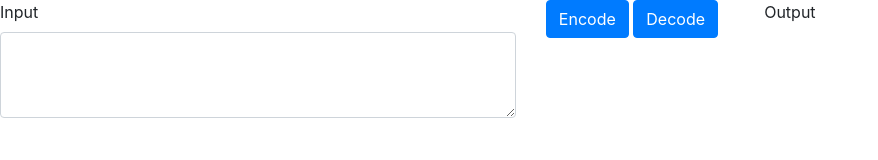
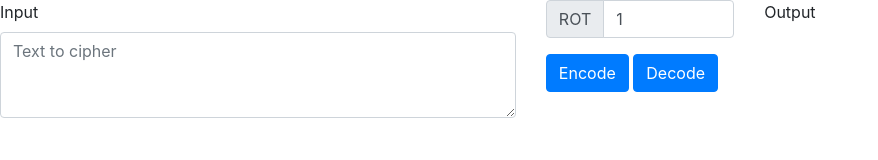
Before and after one commit to minicatsCB/caesar-cipher, a plain HTML site: page app.html in a window 1280 px wide. Shown: the whole page, without its empty margins (0-878 px from the left). Drawn offline with nearby package versions, Linux system fonts and the light colour scheme.

Commit message:
Add offset input

```diff
--- a/app.html
+++ b/app.html
@@ -11,11 +11,18 @@
                 <form id="input-form">
                     <div class="form-group">
                         <label for="from">Input</label>
-                        <textarea class="form-control" id="from" rows="3"></textarea>
+                        <textarea id="from" class="form-control" rows="3" placeholder="Text to cipher" required></textarea>
                     </div>
                 </form>
             </div>
             <div class="col-lg-2">
+                <div class="input-group mb-3">
+                    <div class="input-group-prepend">
+                        <span class="input-group-text">ROT</span>
+                    </div>
+                    <input id="offset" type="number" class="form-control" min="0" value="1" required>
+                </div>
+
                 <button data-action="encode" type="submit" class="btn btn-primary" form="input-form">Encode</button>
                 <button data-action="decode" type="submit" class="btn btn-primary" form="input-form">Decode</button>
             </div>
--- a/app.js
+++ b/app.js
@@ -58,11 +58,9 @@ let alphabetByIndices = {
 
 let fromElement = document.getElementById("from");
 let toElement = document.getElementById("to");
+let offsetElement = document.getElementById("offset");
 
 document.getElementById("input-form").addEventListener("submit", actionManager);
-
-// Cipher constants
-let offset = 6;
 
 function actionManager(ev){
     ev.preventDefault();
@@ -85,6 +83,7 @@ function actionManager(ev){
 
 function encode() {
     let fromLetters = fromElement.value.toLowerCase();
+    let offset = parseInt(offsetElement.value);
     let alphabetLength = Object.keys(alphabetByLetters).length;
     let toLetters = fromLetters.split("")
                                 .map(letter => (alphabetByLetters[letter] + offset) % alphabetLength)
@@ -97,6 +96,7 @@ function encode() {
 
 function decode() {
     let fromLetters = fromElement.value.toLowerCase();
+    let offset = parseInt(offsetElement.value);
     let alphabetLength = Object.keys(alphabetByLetters).length;
     let toLetters = fromLetters.split("")
                                 .map(letter => {
```
